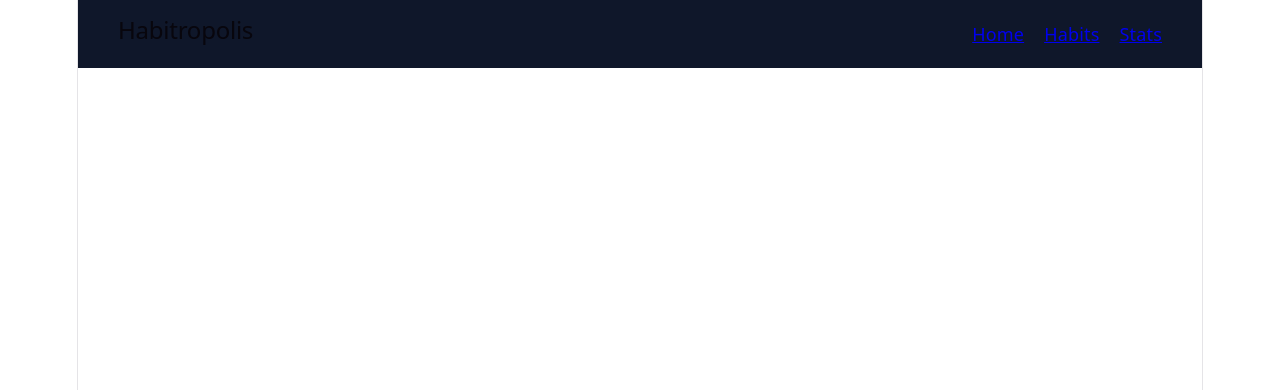
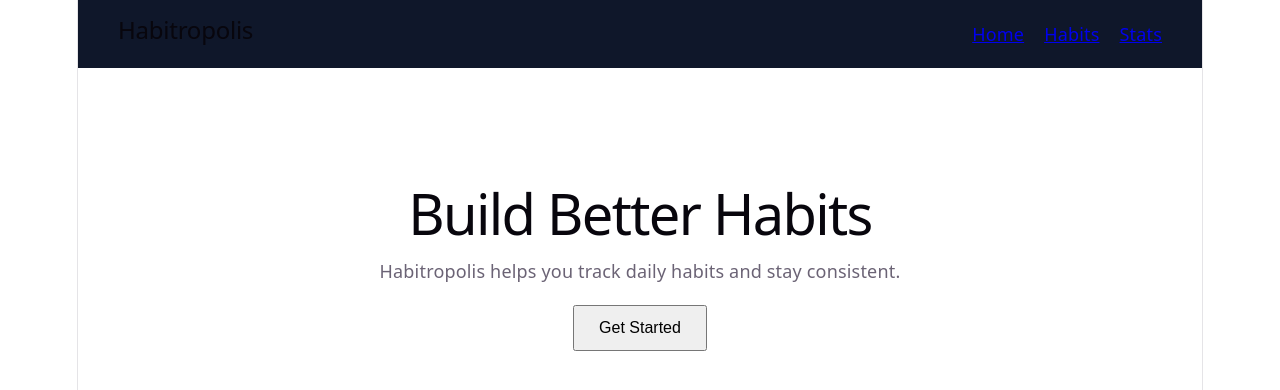
Before and after one commit to AhamBhramasmi/Habitropolis, a React (Vite) app: page / in a window 1280 px wide. Shown: the top 390 px of the page. Built offline with nearby package versions, Linux system fonts and the light colour scheme.

Commit message:
Created Hero section

```diff
--- a/src/App.jsx
+++ b/src/App.jsx
@@ -1,8 +1,10 @@
 import Navbar from "./components/Navbar";
+import Hero from "./components/Hero";
 function App() {
   return (
     <>
       <Navbar />
+      <Hero />
     </>
   );
 }
--- /dev/null
+++ b/src/components/Hero.jsx
@@ -0,0 +1,29 @@
+import React from "react";
+
+function Hero() {
+  return (
+    <section style={{
+      textAlign: "center",
+      padding: "100px 20px"
+    }}>
+
+      <h1>Build Better Habits</h1>
+
+      <p>
+        Habitropolis helps you track daily habits and stay consistent.
+      </p>
+
+      <button style={{
+        marginTop: "20px",
+        padding: "12px 24px",
+        fontSize: "16px",
+        cursor: "pointer"
+      }}>
+        Get Started
+      </button>
+
+    </section>
+  );
+}
+
+export default Hero;
```
